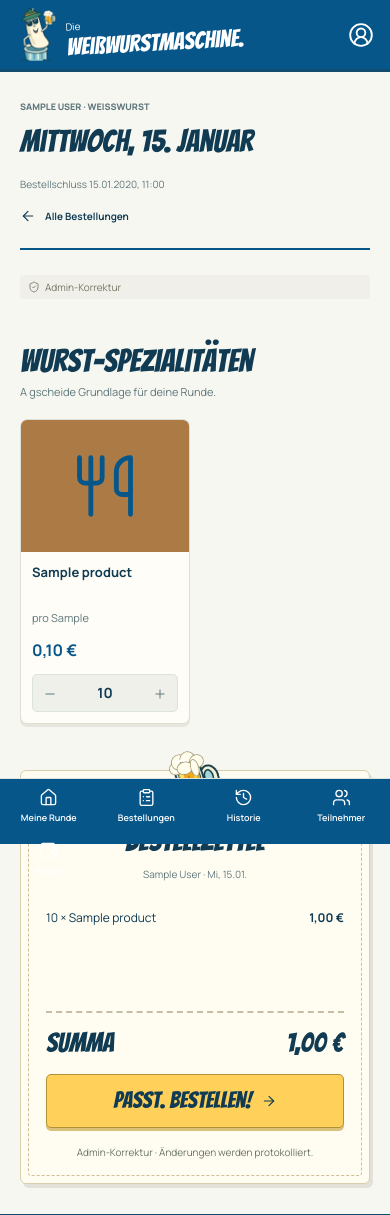
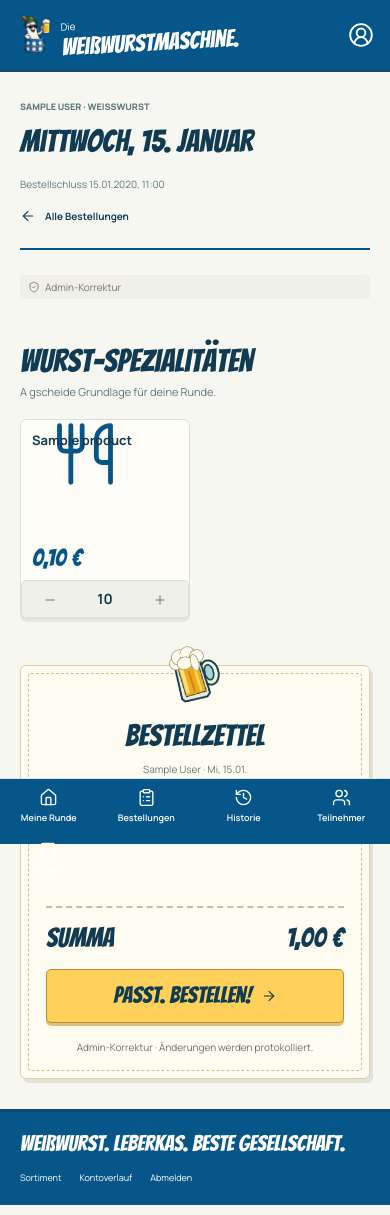
Before and after one commit to hackenbergstefan/weisswurstkasse, a Django app: page /orders/1/ in a window 390 px wide. Shown: the top 1215 px of the page. Run offline with Django 5.2, Linux system fonts and the light colour scheme; a user stored in the database is signed in; tables that the repository leaves empty hold one stand-in row (values such as "Sample post"); parts of the project's set-up code (start-up, migrations or seed data) failed here and were passed over.

Commit message:
Style adjustments

```diff
--- a/static/app.css
+++ b/static/app.css
@@ -216,8 +216,8 @@ small {
 }
 
 .brand-mascot {
-  width: 53px;
-  height: 65px;
+  width: 44px;
+  height: 44px;
   object-fit: contain;
 }
 
@@ -981,6 +981,8 @@ input[type="checkbox"] {
 
 .auth-mascot {
   display: block;
+  width: 86px;
+  height: 86px;
   object-fit: contain;
   margin: 0 auto 20px;
 }
@@ -1232,6 +1234,18 @@ tr:nth-child(3n) .avatar {
   min-width: 170px;
 }
 
+.order-product {
+  display: flex;
+  align-items: center;
+  gap: 7px;
+}
+
+.order-product img {
+  width: 28px;
+  height: 28px;
+  object-fit: contain;
+}
+
 .badge {
   display: inline-flex;
   align-items: center;
@@ -1555,7 +1569,9 @@ tr:nth-child(3n) .avatar {
 }
 
 .product-card {
-  display: block;
+  display: flex;
+  align-items: stretch;
+  position: relative;
   border: 1px solid #dfdfd3;
   border-radius: 7px;
   overflow: hidden;
@@ -1563,20 +1579,22 @@ tr:nth-child(3n) .avatar {
   box-shadow: 0 3px 0 #e7e6dd;
   padding: 0;
   min-width: 0;
+  min-height: 300px;
 }
 
 .product-photo {
-  height: 140px;
-  overflow: hidden;
-  background: #ab7a45;
-  display: grid;
-  place-items: center;
+  position: absolute;
+  top: 0;
+  inset: 0px 30px 40px 30px;
+  background: transparent;
+  pointer-events: none;
 }
 
 .product-photo img {
   width: 100%;
-  height: 140px;
+  height: 100%;
   object-fit: contain;
+  filter: drop-shadow(0 12px 10px rgb(6 86 138 / 32%));
 }
 
 .product-photo>svg {
@@ -1586,25 +1604,40 @@ tr:nth-child(3n) .avatar {
 }
 
 .product-card-body {
-  padding: 12px;
+  --product-card-padding: 12px;
+  display: grid;
+  grid-template-rows: auto 1fr auto;
+  position: relative;
+  z-index: 1;
+  flex: 1;
+  width: 100%;
+  padding: var(--product-card-padding) var(--product-card-padding) 0;
 }
 
 .product-card label {
   display: block;
-  min-height: 44px;
+  min-height: 0;
   line-height: 1.5;
   font-size: 13px;
+}
+
+.product-card .product-price {
+  align-self: end;
 }
 
 .product-price {
   display: block;
   color: var(--green);
-  margin: 11px 0;
-  font-size: 16px;
+  margin: 0 0 10px;
+  font: 24px Bangers, sans-serif;
 }
 
 .product-card .quantity-control {
-  width: 100%;
+  align-self: end;
+  width: calc(100% + (var(--product-card-padding) * 2));
+  margin: 0 calc(var(--product-card-padding) * -1);
+  padding: 0 var(--product-card-padding);
+  border-top: 1px solid #d7ddd8;
   grid-template-columns: 34px minmax(0, 1fr) 34px;
   background: #eff0e9;
 }
@@ -2164,8 +2197,8 @@ tr:nth-child(3n) .avatar {
   }
 
   .brand-mascot {
-    width: 43px;
-    height: 53px;
+    width: 38px;
+    height: 38px;
   }
 
   .brand-name small {
@@ -2244,16 +2277,19 @@ tr:nth-child(3n) .avatar {
   }
 
   .product-card-body {
-    padding: 11px;
+    --product-card-padding: 11px;
   }
 
   .product-card label {
     font-size: 13px;
   }
 
-  .product-photo,
-  .product-photo img {
-    height: 132px;
+  .product-card {
+    min-height: 200px;
+  }
+
+  .product-photo {
+    inset: 0px 30px 40px 30px;
   }
 
   .order-receipt {
--- a/templates/base.html
+++ b/templates/base.html
@@ -7,7 +7,7 @@
   <meta name="viewport" content="width=device-width, initial-scale=1">
   <meta name="theme-color" content="#06568a">
   <title>{% block title %}Meine Runde{% endblock %} &middot; Die Wei&szlig;wurstmaschine</title>
-  <link rel="icon" href="{% static 'mascot.png' %}" type="image/png">
+  <link rel="icon" href="{% static 'weisswurst-logo.png' %}" type="image/png">
   <link rel="stylesheet" href="{% static 'app.css' %}">
   <script defer src="{% static 'vendor/lucide.min.js' %}"></script>
   <script defer src="{% static 'app.js' %}"></script>
@@ -16,8 +16,8 @@
 <body>
   <a class="skip-link" href="#main">Zum Inhalt</a>
   <header class="site-header">
-    <a class="brand" href="{% url 'dashboard' %}"><img class="brand-mascot" src="{% static 'mascot.png' %}" alt=""
-        width="53" height="65"><span class="brand-name"><small>Die</small>Wei&szlig;wurstmaschine.</span></a>
+    <a class="brand" href="{% url 'dashboard' %}"><img class="brand-mascot" src="{% static 'weisswurst-logo.png' %}"
+        alt="" width="44" height="44"><span class="brand-name"><small>Die</small>Wei&szlig;wurstmaschine.</span></a>
     {% if user.is_authenticated %}
     <nav class="main-nav" aria-label="Hauptnavigation">
       <a href="{% url 'dashboard' %}" {% if request.resolver_match.url_name == 'dashboard' %}aria-current="page"
@@ -49,7 +49,8 @@
         href="{% url 'history' %}">Kontoverlauf</a>
       <form method="post" action="{% url 'logout' %}">{% csrf_token %}<button class="text-button"
           type="submit">Abmelden</button></form>
-    </div>{% endif %}</footer>
+    </div>{% endif %}
+  </footer>
 </body>
 
 </html>
--- a/templates/weisswurstrunde/order_form.html
+++ b/templates/weisswurstrunde/order_form.html
@@ -1,4 +1,4 @@
-{% load money static %}
+{% load money static product_images %}
 <form method="post" action="{% url 'edit_order' order.pk %}" class="order-form {% if can_edit %}order-layout{% endif %}"
   data-fixed-total="{{ fixed_total }}">
   {% csrf_token %}{{ form.version }}{{ form.non_field_errors }}
@@ -15,22 +15,14 @@
     </div>
     <div class="order-items product-cards">
       {% for row in rows %}
-      {% with name=row.product.name|lower %}
       <div class="order-item product-card">
         <div class="product-photo">
-          {% if 'brez' in name and 'wurst' in name %}<img src="{% static 'weisswurst-breze.png' %}"
-            alt="Wei&szlig;wurst mit Breze" width="759" height="755" loading="lazy">
-          {% elif 'brez' in name %}<img src="{% static 'breze.png' %}" alt="Breze" width="759" height="755"
-            loading="lazy">
-          {% elif 'leber' in name %}<img src="{% static 'leberkas.png' %}" alt="Leberk&auml;se in einer Semmel"
-            width="759" height="755" loading="lazy">
-          {% elif 'wurst' in name %}<img src="{% static 'weisswurst.png' %}" alt="Wei&szlig;wurst" width="759"
-            height="755" loading="lazy">
-          {% else %}<i data-lucide="utensils" aria-hidden="true"></i>{% endif %}
+          {% product_image row.product.name as image_url %}{% if image_url %}<img src="{{ image_url }}"
+            alt="{{ row.product.name }}" width="759" height="755" loading="lazy">{% else %}<i data-lucide="utensils"
+            aria-hidden="true"></i>{% endif %}
         </div>
         <div class="product-card-body"><label for="{{ row.field.id_for_label }}">{{ row.product.name }}</label><span
-            class="item-unit">pro {{ row.product.unit }}</span><strong
-            class="product-price">{{ row.product.price_cents|euros }}</strong>
+            class="product-price">{{ row.product.price_cents|euros }}</span>
           <div class="quantity-control"><button type="button" class="step-button" data-step="-1"
               aria-label="{{ row.product.name }} verringern" title="Verringern"><i data-lucide="minus"
                 aria-hidden="true"></i></button>{{ row.field }}<button type="button" class="step-button" data-step="1"
@@ -39,7 +31,6 @@
           {{ row.field.errors }}
         </div>
       </div>
-      {% endwith %}
       {% empty %}<p class="empty-state">Noch keine Produkte.{% if user.is_admin %} <a
           href="{% url 'products' %}">Sortiment anlegen</a>{% endif %}</p>{% endfor %}
     </div>
--- /dev/null
+++ b/weisswurstrunde/templatetags/product_images.py
@@ -0,0 +1,28 @@
+from django import template
+from django.conf import settings
+from django.templatetags.static import static
+
+register = template.Library()
+
+
+def product_image_filename(name):
+    normalized_name = str(name).lower()
+    if "leber" in normalized_name:
+        return "leberkas-neu.png"
+    if "wurst" in normalized_name:
+        return "weisswurst-neu.png"
+    if "brez" in normalized_name:
+        return "breze-neu.png"
+    return ""
+
+
+@register.simple_tag
+def product_image(name):
+    filename = product_image_filename(name)
+    return static(filename) if filename else ""
+
+
+@register.simple_tag
+def product_image_url(name):
+    filename = product_image_filename(name)
+    return f"{settings.PUBLIC_BASE_URL}{static(filename)}" if filename else ""
```
Also changed, not shown: static/ASSETS.md (+6 -4 lines), templates/weisswurstrunde/auth.html (+10 -5 lines), templates/weisswurstrunde/dashboard.html (+6 -6 lines), templates/weisswurstrunde/email/order_closed.html (+73 -23 lines), templates/weisswurstrunde/email/orders_closed.html (+94 -28 lines), templates/weisswurstrunde/orders.html (+7 -4 lines), weisswurstrunde/services.py (+14 -2 lines), weisswurstrunde/tests/test_accounting.py (+4 -0 lines), weisswurstrunde/tests/test_views.py (+9 -8 lines), static/breze-neu.png (added), static/leberkas-neu.png (added), static/weisswurst-logo.png (added), static/weisswurst-neu.png (added).
